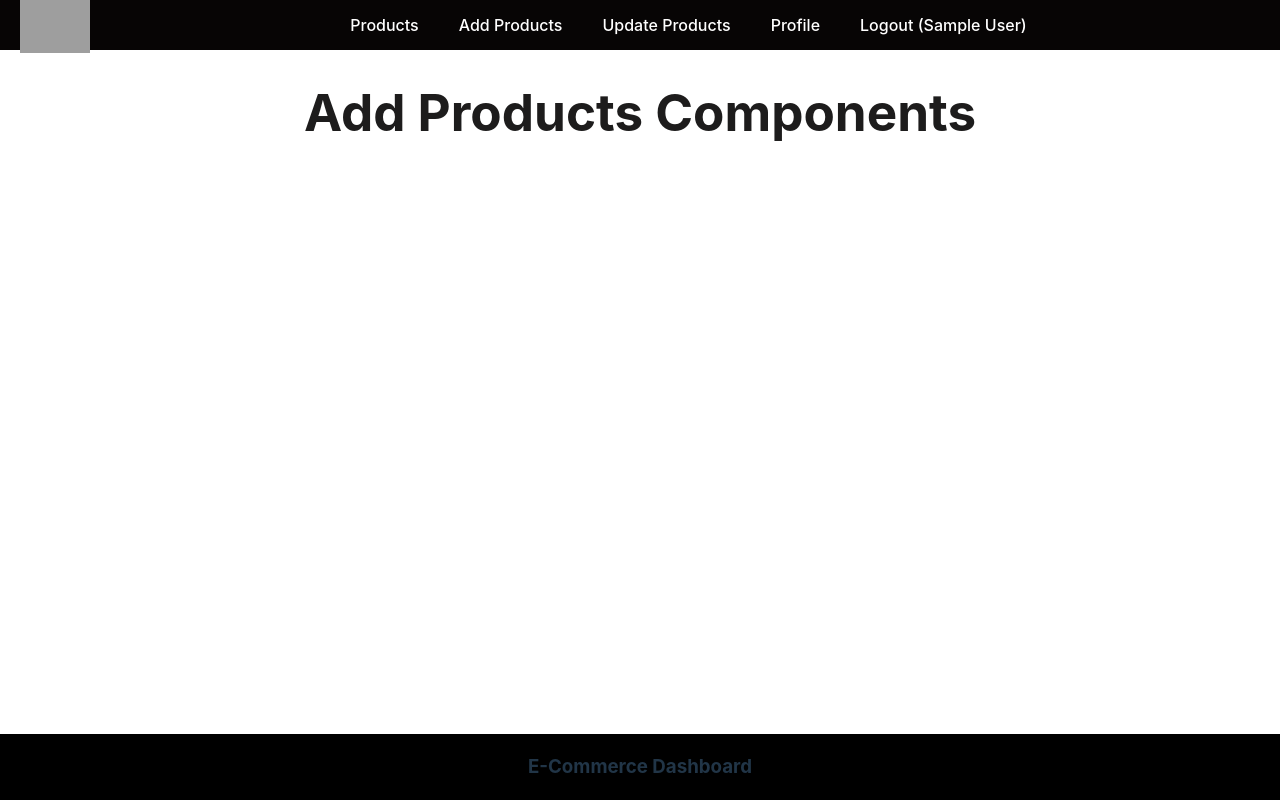
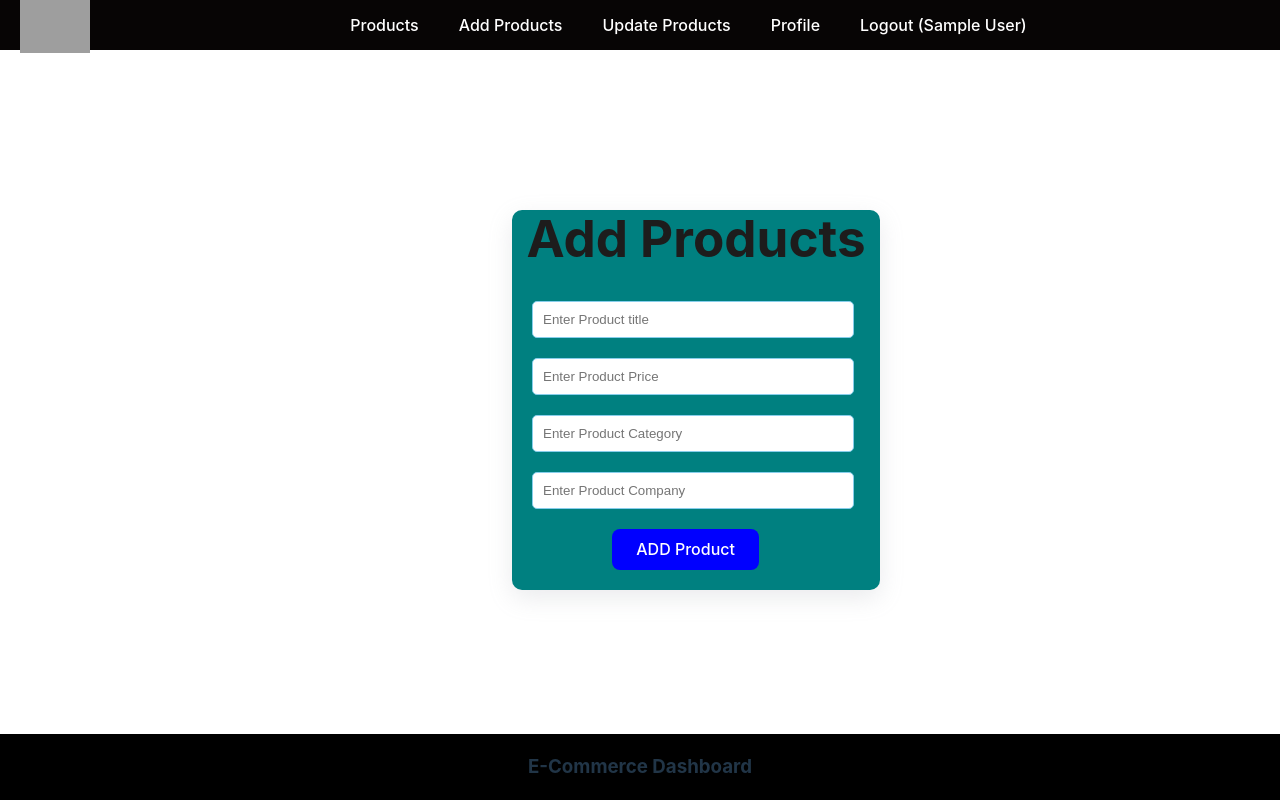
Before and after one commit to YsbAli/E-Com-Admin-Dashboard, a React app in the folder Client/: page /addproducs in a window 1280 px wide. Built offline with nearby package versions, Linux system fonts and the light colour scheme; sample sign-in values are in the browser's storage; grey boxes are pictures that could not be loaded; the HTML template or start-up script is replaced by a standard one.

Commit message:
Add Product api call + UI

```diff
--- a/Client/src/App.css
+++ b/Client/src/App.css
@@ -0,0 +1,87 @@
+.main{
+  margin-left: 40%;
+  background-color: teal;
+  width: 23rem;
+  margin-top: 10rem;
+  border-radius: 10px;
+  box-shadow: rgba(149, 157, 165, 0.2) 0px 8px 24px;
+}
+
+h1 {
+  color: rgb(29, 28, 28);
+  display: flex;
+  justify-content: center;
+  align-items: center;
+}
+
+.input-box {
+  display: block;
+  margin: 20px;
+  padding: 10px;
+  width: 300px;
+  border: 1px solid skyblue;
+  border-radius: 5px;
+}
+
+.btn {
+  margin-left: 100px;
+  margin-bottom: 20px;
+  width: 40%;
+  background-color: blue;
+  color: white;
+  cursor: pointer;
+}
+
+.btn:hover {
+  transition: calc(0.1, 1);
+  background-color: orangered;
+}
+
+/* Sign Up ends */
+
+/* Footer */
+
+.footer {
+  background-color: rgb(0, 0, 0);
+  width: 100%;
+  position: absolute;
+  text-align: center;
+  bottom: 0;
+}
+
+
+
+/* Register Starts */
+
+.nav-ul li {
+  display: inline-block;
+  padding: 10px;
+  text-align: center;
+  margin-left: 10px;
+}
+
+.nav-ul li a:hover {
+  color: rgb(246, 107, 57);
+}
+
+.nav-ul {
+  padding: 3px;
+  margin: 0;
+  background-color: rgb(7, 5, 5);
+  text-align: center;
+}
+.nav-ul li a {
+  color: #fff;
+  padding: 5px;
+}
+
+.nav-right {
+  text-align: right;
+}
+.logo {
+  float: left;
+  width: 70px;
+  margin-left: 20px;
+}
+
+/* Register Ends */
--- a/Client/src/App.jsx
+++ b/Client/src/App.jsx
@@ -5,6 +5,8 @@ import Footer from "./Components/Footer";
 import SignUp from "./Components/Signup";
 import PrivateComponent from "./Components/PrivateComponent";
 import Login from "./pages/Login";
+
+import AddProduct from "./pages/AddProduct";
 
 import { ToastContainer } from "react-toastify";
 import "react-toastify/dist/ReactToastify.css";
@@ -21,7 +23,7 @@ function App() {
             <Route path="/" element={<h1>Products Listing Components</h1>} />
             <Route
               path="/addproducs"
-              element={<h1>Add Products Components</h1>}
+              element={<AddProduct/>}
             />
             <Route
               path="/updateproducts"
--- a/Client/src/Components/SignUp.css
+++ b/Client/src/Components/SignUp.css
@@ -1,4 +1,4 @@
-.register {
+.main {
   margin-left: 40%;
   background-color: teal;
   width: 23rem;
--- a/Client/src/Components/SignUp.jsx
+++ b/Client/src/Components/SignUp.jsx
@@ -42,7 +42,7 @@ const SignUp = () => {
   };
 
   return (
-    <div className="register">
+    <div className="main">
       <h1>Register</h1>
       <input
         className="input-box"
--- /dev/null
+++ b/Client/src/pages/AddProduct.jsx
@@ -0,0 +1,72 @@
+import { useState } from "react";
+import { toast } from "react-toastify";
+
+function AddProduct() {
+  const [title, setTitle] = useState();
+  const [price, setPrice] = useState();
+  const [category, setCategory] = useState();
+  const [company, setComapy] = useState();
+
+  //
+  const AddProduct = async (e) => {
+    e.preventDefault();
+    // console.log(title, price, category, company);
+    const user_id = JSON.parse(localStorage.getItem("usersdata"))._id
+    // console.log(user_id)
+    const product = await fetch("http://localhost:5002/addproducts", {
+      method: "post",
+      body: JSON.stringify({ title, price, category, company }),
+      headers: {
+        "Content-type": "application/json",
+      },
+    });
+    const productdata = await product.json();
+    console.log(productdata);
+    setTitle("");
+    setPrice("");
+    setCategory("");
+    setComapy("");
+    toast.success("Product Added...", {
+      position: toast.POSITION.TOP_CENTER,
+    });
+  };
+
+  return (
+    <div className="main">
+      <h1>Add Products</h1>
+      <input
+        onChange={(e) => setTitle(e.target.value)}
+        className="input-box"
+        type="text"
+        value={title}
+        placeholder="Enter Product title"
+      />
+      <input
+        onChange={(e) => setPrice(e.target.value)}
+        className="input-box"
+        type="text"
+        value={price}
+        placeholder="Enter Product Price"
+      />
+      <input
+        onChange={(e) => setCategory(e.target.value)}
+        className="input-box"
+        type="text"
+        value={category}
+        placeholder="Enter Product Category"
+      />
+      <input
+        onChange={(e) => setComapy(e.target.value)}
+        className="input-box"
+        type="text"
+        value={company}
+        placeholder="Enter Product Company"
+      />
+      <button onClick={AddProduct} className="btn">
+        ADD Product
+      </button>
+    </div>
+  );
+}
+
+export default AddProduct;
--- a/Client/src/pages/Login.jsx
+++ b/Client/src/pages/Login.jsx
@@ -45,7 +45,7 @@ function Login() {
   };
 
   return (
-    <div className="register">
+    <div className="main">
       <h1>Login</h1>
       <input
         className="input-box"
```
